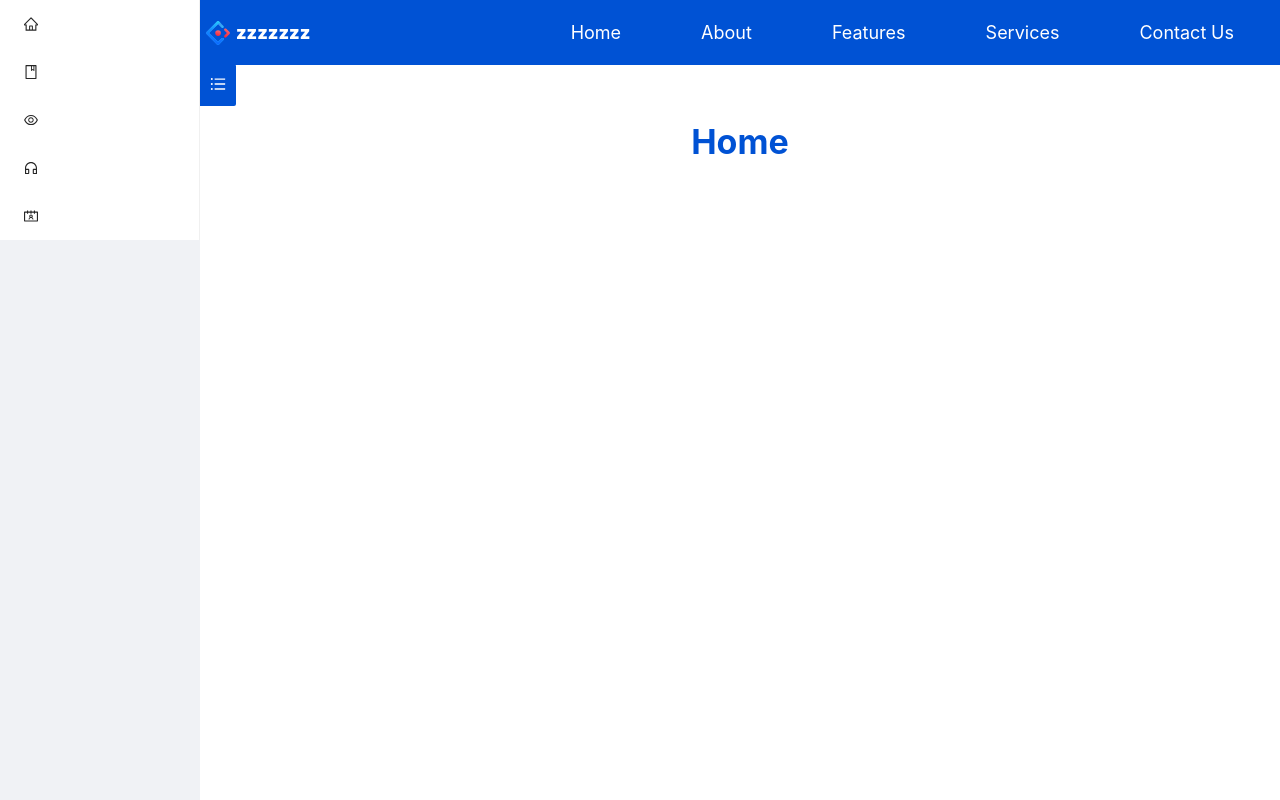
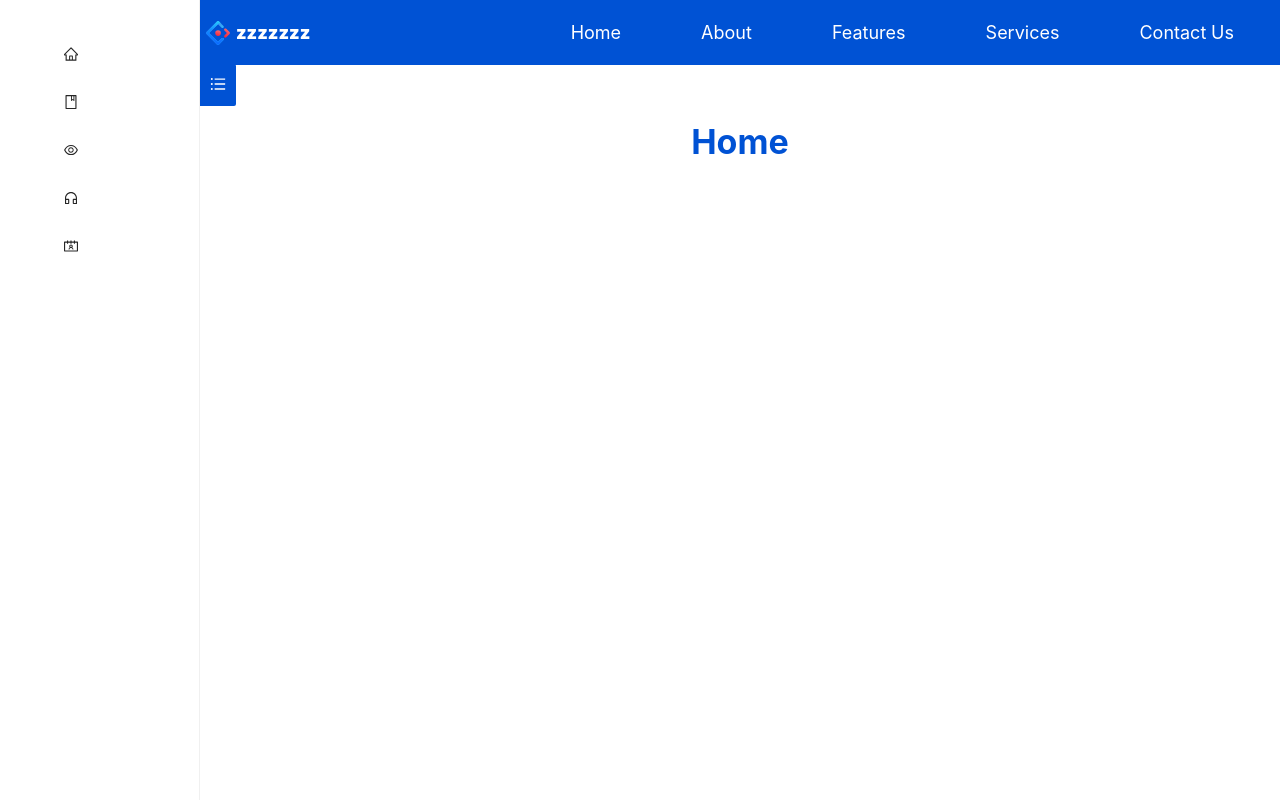
Before and after one commit to SiddheshDabholkar/zzzz-company, a React (Create React App) app: page / in a window 1280 px wide. Shown: the top 800 px of the page. Built offline with nearby package versions, Linux system fonts and the light colour scheme.

Commit message:
modified sidebar

```diff
--- a/src/components/Slider/index.jsx
+++ b/src/components/Slider/index.jsx
@@ -33,6 +33,21 @@ const StyledLinkS = styled(LinkS)`
   }
 `;
 
+const StyledMenu = styled(Menu)`
+  width: 200px;
+  padding: 30px;
+  height: 1000px;
+`;
+
+const StyledMenuItem = styled(Menu.Item)`
+  margin: 10px;
+  &:hover {
+    border-bottom: 1px solid #0052d4;
+    border-bottom-left-radius: 5px;
+    border-bottom-right-radius: 5px;
+  }
+`;
+
 const Sliderd = () => {
   return (
     <>
@@ -44,13 +59,13 @@ const Sliderd = () => {
           collapsible
         >
           <div className="logo" />
-          <Menu
-            style={{ width: 200, height: "100%" }}
+          <StyledMenu
+            // style={{ width: 200, padding: "30px" }}
             defaultSelectedKeys={["1"]}
             defaultOpenKeys={["sub1"]}
             mode="inline"
           >
-            <Menu.Item icon={<HomeOutlined />}>
+            <StyledMenuItem icon={<HomeOutlined />}>
               Home
               <StyledLinkS
                 to="Home"
@@ -60,8 +75,8 @@ const Sliderd = () => {
                 offset={50}
                 duration={500}
               />
-            </Menu.Item>
-            <Menu.Item icon={<BookOutlined />}>
+            </StyledMenuItem>
+            <StyledMenuItem icon={<BookOutlined />}>
               About
               <StyledLinkS
                 to="About"
@@ -71,8 +86,8 @@ const Sliderd = () => {
                 offset={50}
                 duration={500}
               />
-            </Menu.Item>
-            <Menu.Item icon={<EyeOutlined />}>
+            </StyledMenuItem>
+            <StyledMenuItem icon={<EyeOutlined />}>
               Features
               <StyledLinkS
                 to="Features"
@@ -82,9 +97,9 @@ const Sliderd = () => {
                 offset={50}
                 duration={500}
               />
-            </Menu.Item>
+            </StyledMenuItem>
 
-            <Menu.Item icon={<CustomerServiceOutlined />}>
+            <StyledMenuItem icon={<CustomerServiceOutlined />}>
               Services
               <StyledLinkS
                 to="Services"
@@ -94,8 +109,8 @@ const Sliderd = () => {
                 offset={50}
                 duration={500}
               />
-            </Menu.Item>
-            <Menu.Item icon={<ContactsOutlined />}>
+            </StyledMenuItem>
+            <StyledMenuItem icon={<ContactsOutlined />}>
               Contact Us
               <StyledLinkS
                 to="ContactUS"
@@ -105,8 +120,8 @@ const Sliderd = () => {
                 offset={50}
                 duration={500}
               />
-            </Menu.Item>
-          </Menu>
+            </StyledMenuItem>
+          </StyledMenu>
         </SiderContainer>
       </Affix>
     </>
```
Also changed, not shown: 1 other file (tests, documents, lock files or other folders).
